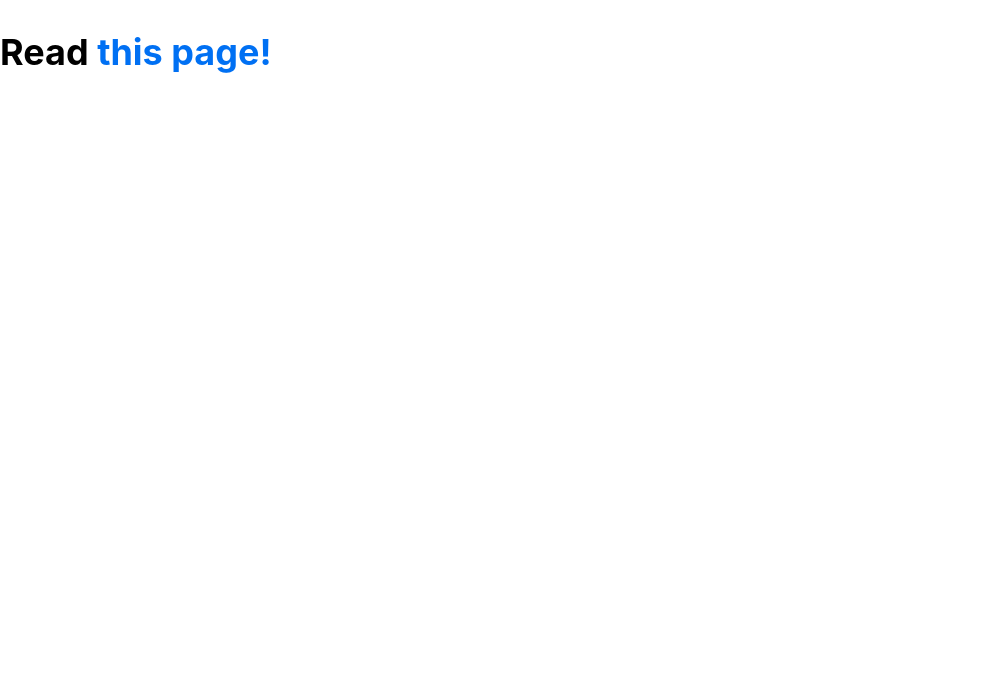
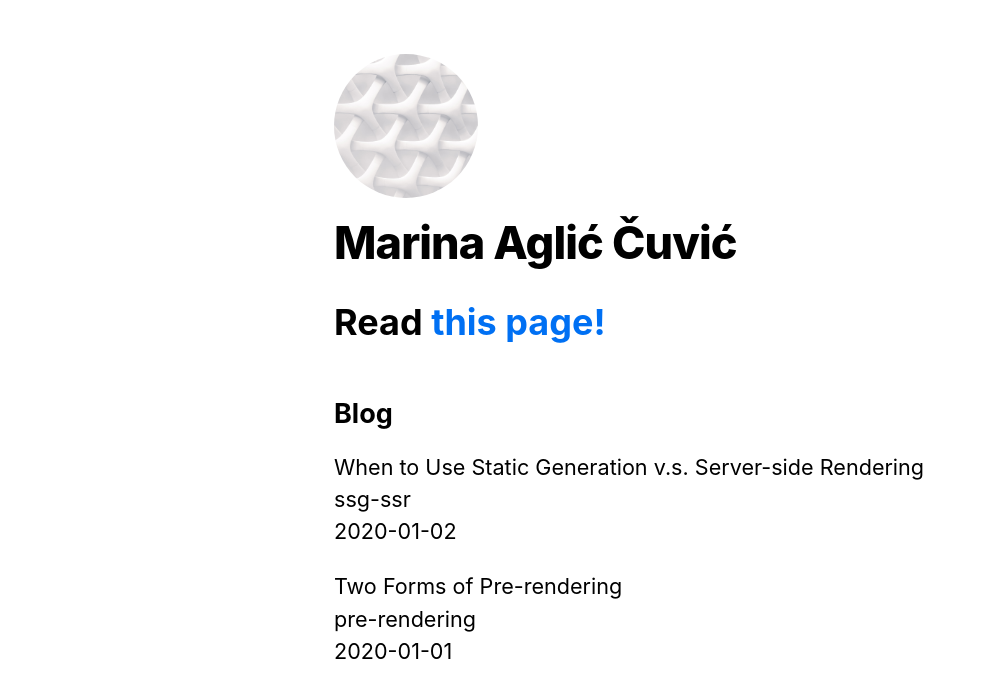
Before and after one commit to marinaaglic/blog-app, a Next.js app: page / in a window 1280 px wide. Shown: the top 698 px of the page, without its empty margins (0-984 px from the left). Built offline with nearby package versions, Linux system fonts and the light colour scheme.

Commit message:
fetching external data and pre-rendering the index page

```diff
--- /dev/null
+++ b/lib/posts.ts
@@ -0,0 +1,41 @@
+import fs from "fs";
+import path from "path";
+import matter from "gray-matter";
+
+const postsDirectory = path.join(process.cwd(), "posts");
+
+export interface PostData {
+  id: string;
+  date: string;
+  [key: string]: any;
+}
+
+export function getSortedPostsData(): PostData[] {
+  const fileNames = fs.readdirSync(postsDirectory);
+  const allPostsData = fileNames.map((fileName) => {
+    const id = fileName.replace(/\.md$/, "");
+
+    const fullPath = path.join(postsDirectory, fileName);
+    const fileContents = fs.readFileSync(fullPath, "utf8");
+
+    const matterResult = matter(fileContents);
+
+    if (!matterResult.data.date) {
+      throw new Error(`Missing date in front matter for file: ${fileName}`);
+    }
+
+    return {
+      id,
+      date: matterResult.data.date,
+      ...matterResult.data,
+    } as PostData;
+  });
+
+  return allPostsData.sort((a, b) => {
+    if (a.date < b.date) {
+      return 1;
+    } else {
+      return -1;
+    }
+  });
+}
--- a/pages/index.tsx
+++ b/pages/index.tsx
@@ -1,9 +1,22 @@
 import Link from "next/link";
 import Head from "next/head";
+import { getSortedPostsData } from "@/lib/posts";
+import { PostData } from "@/lib/posts";
+import Layout from "@/components/layout";
+import utilClasses from "../styles/utils.module.css";
 
-export default function Home() {
+export async function getStaticProps() {
+  const allPostsData = getSortedPostsData();
+  return {
+    props: {
+      allPostsData,
+    },
+  };
+}
+
+export default function Home({ allPostsData }: PostData) {
   return (
-    <>
+    <Layout home>
       <Head>
         <title>Create Next App</title>
         <link rel="icon" href="/favicon.ico" />
@@ -13,6 +26,20 @@
           Read <Link href="/posts/first-post">this page!</Link>
         </h1>
       </div>
-    </>
+      <section className={`${utilClasses.headingMd} ${utilClasses.padding1px}`}>
+        <h2 className={utilClasses.headingLg}>Blog</h2>
+        <ul className={utilClasses.list}>
+          {allPostsData.map(({ id, date, title }: PostData) => (
+            <li className={utilClasses.listItem} key={id}>
+              {title}
+              <br />
+              {id}
+              <br />
+              {date}
+            </li>
+          ))}
+        </ul>
+      </section>
+    </Layout>
   );
 }
--- /dev/null
+++ b/posts/pre-rendering.md
@@ -0,0 +1,11 @@
+---
+title: "Two Forms of Pre-rendering"
+date: "2020-01-01"
+---
+
+Next.js has two forms of pre-rendering: **Static Generation** and **Server-side Rendering**. The difference is in **when** it generates the HTML for a page.
+
+- **Static Generation** is the pre-rendering method that generates the HTML at **build time**. The pre-rendered HTML is then _reused_ on each request.
+- **Server-side Rendering** is the pre-rendering method that generates the HTML on **each request**.
+
+Importantly, Next.js lets you **choose** which pre-rendering form to use for each page. You can create a "hybrid" Next.js app by using Static Generation for most pages and using Server-side Rendering for others.
--- /dev/null
+++ b/posts/ssg-ssr.md
@@ -0,0 +1,19 @@
+---
+title: "When to Use Static Generation v.s. Server-side Rendering"
+date: "2020-01-02"
+---
+
+We recommend using **Static Generation** (with and without data) whenever possible because your page can be built once and served by CDN, which makes it much faster than having a server render the page on every request.
+
+You can use Static Generation for many types of pages, including:
+
+- Marketing pages
+- Blog posts
+- E-commerce product listings
+- Help and documentation
+
+You should ask yourself: "Can I pre-render this page **ahead** of a user's request?" If the answer is yes, then you should choose Static Generation.
+
+On the other hand, Static Generation is **not** a good idea if you cannot pre-render a page ahead of a user's request. Maybe your page shows frequently updated data, and the page content changes on every request.
+
+In that case, you can use **Server-Side Rendering**. It will be slower, but the pre-rendered page will always be up-to-date. Or you can skip pre-rendering and use client-side JavaScript to populate data.
```
Also changed, not shown: package.json (+5 -4 lines), 1 other file (tests, documents, lock files or other folders).
